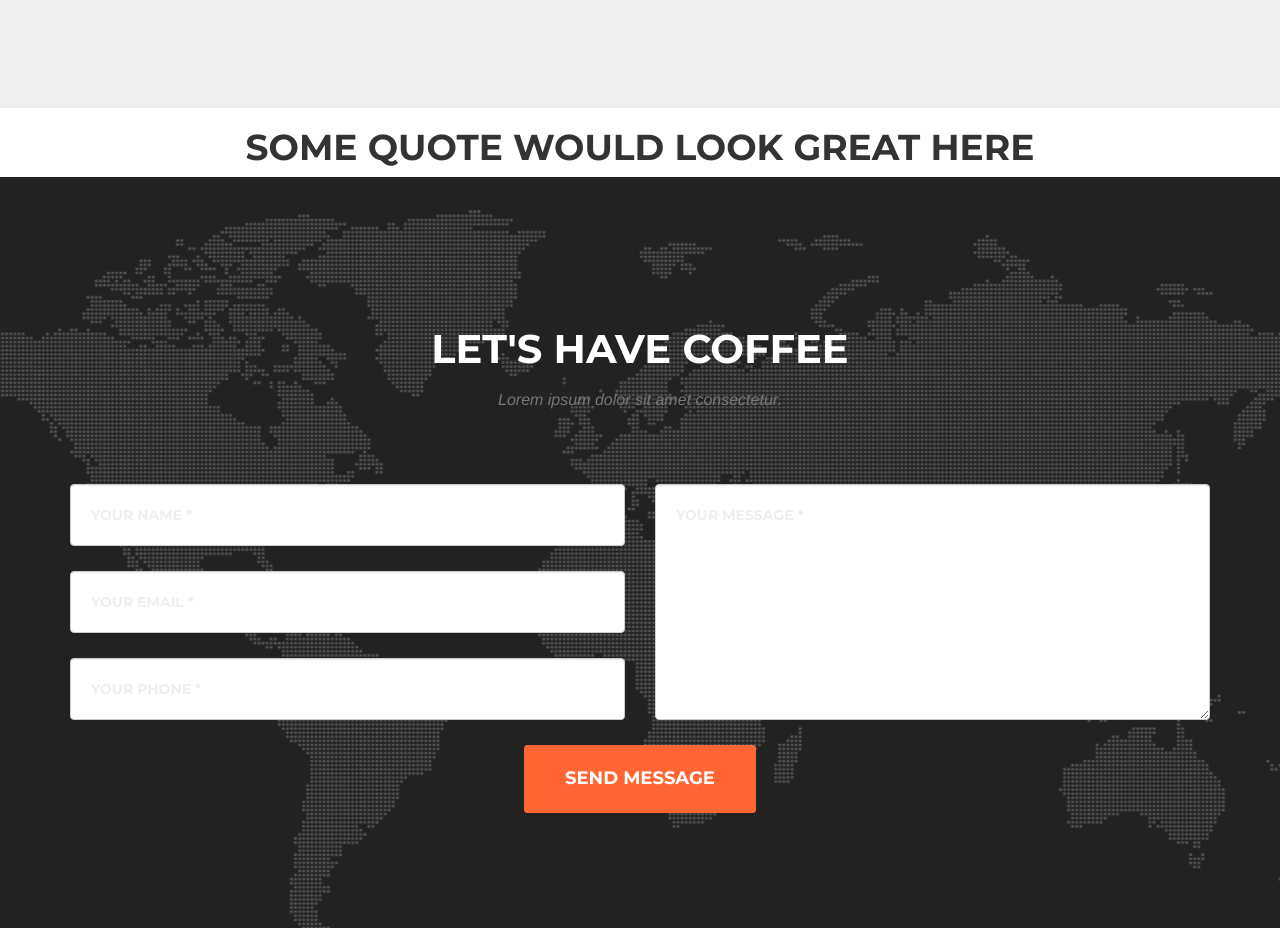
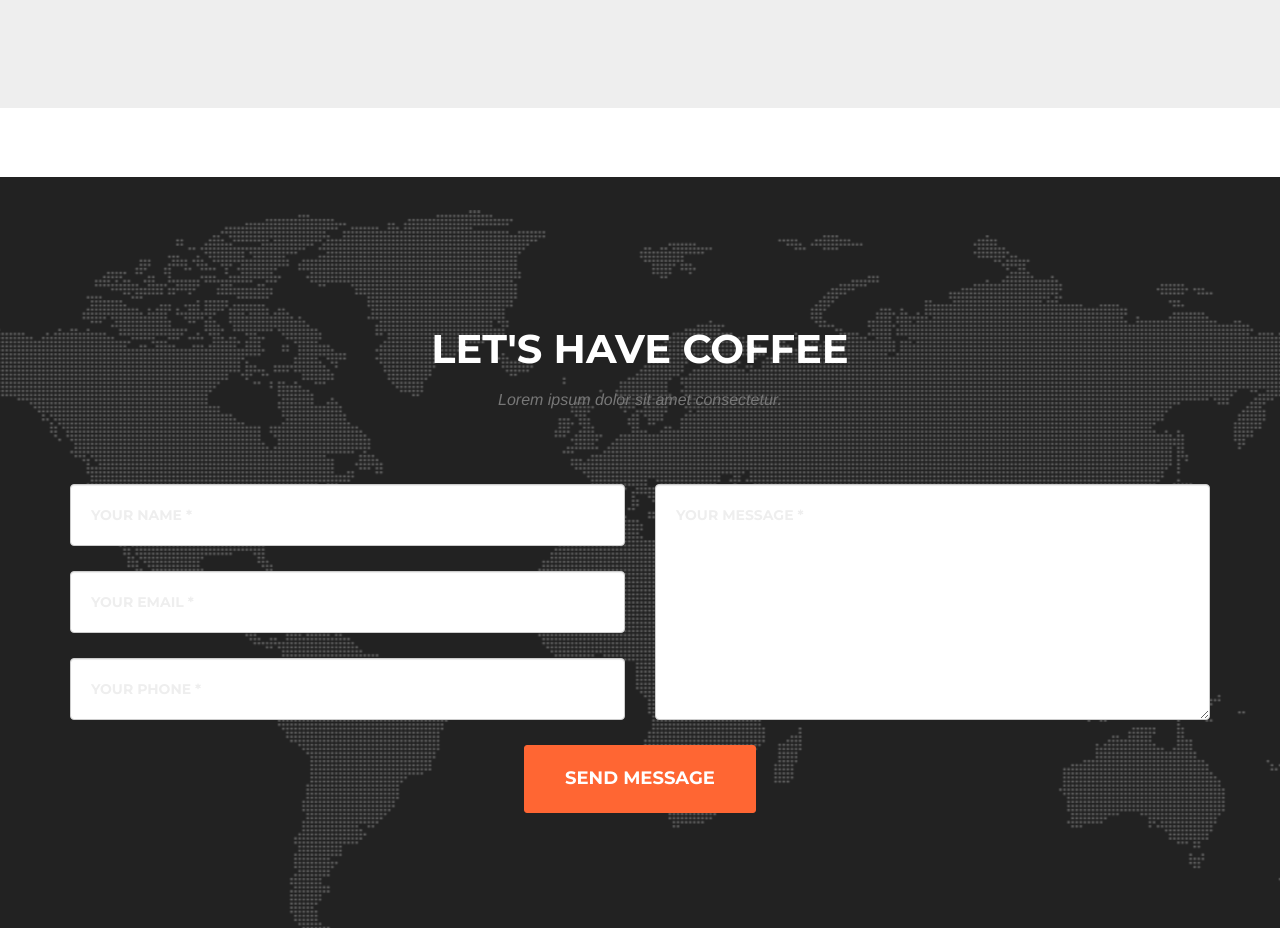
Before and after one commit to gkcsd/CoffeeShop, a plain HTML site: page index.html in a window 1280 px wide. Shown: the part 5360-6288 px from the top of the page. Drawn offline with nearby package versions, Linux system fonts and the light colour scheme; a web font is replaced by a local one.

Commit message:
Update index.html

```diff
--- a/index.html
+++ b/index.html
@@ -378,7 +378,7 @@
         <div class="container">
             <div class="row">
                 <div class="col-xs-12">
-                    <h1 class="text-center">Some Quote would look great here</h1>
+                    <h1 class="text-center" style="color: #ffffff">Some Quote would look great here</h1>
                 </div>
             </div>
         </div>
```
